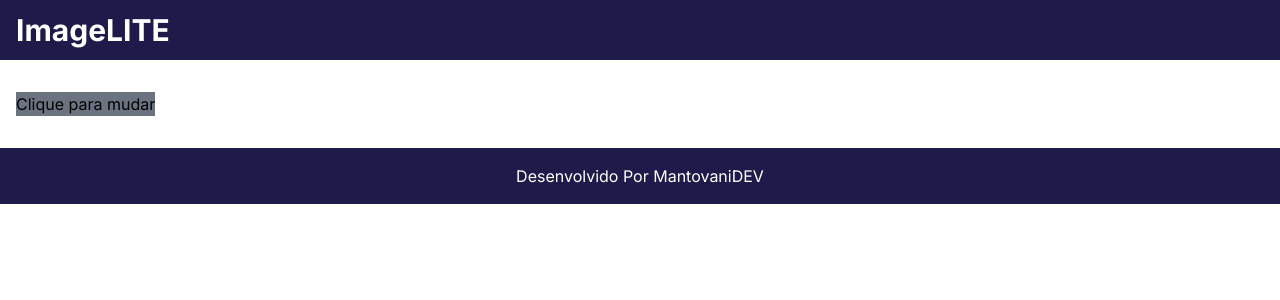
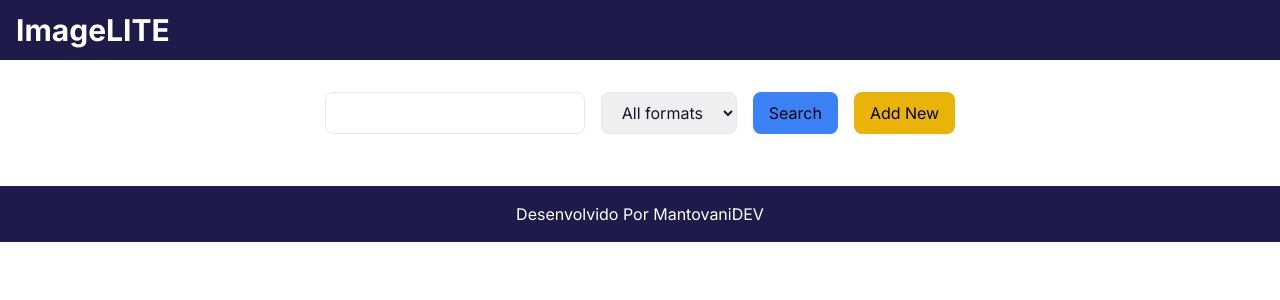
Before and after one commit to CarlosMantovani/spring-reaact, a Next.js app in the folder imagelite/: page /galeria in a window 1280 px wide. Shown: the top 300 px of the page. Built offline with nearby package versions, Linux system fonts and the light colour scheme.

Commit message:
feature: Criando formulario para pesquisa de imagem

```diff
--- a/imagelite/src/app/galeria/page.tsx
+++ b/imagelite/src/app/galeria/page.tsx
@@ -28,7 +28,17 @@
     return(
 
         <Template>
-        <button className='bg-gray-500' onClick={searchImage}>Clique para mudar</button>
+            <section className='flex flex-col items-center justify-center my-5'>
+                <div className='flex space-x-4'>
+                    <input type='text' className='border px-3 py-2 rounded-lg text-gray-900'/>
+                        <select className='border px-4 py-2 rounded-lg text-gray-900'>
+                            <option >All formats</option>
+                        </select>
+                        <button className='bg-blue-500 text-whit px-4 py-2 rounded-lg' onClick={searchImage} >Search</button>
+                        <button className='bg-yellow-500 text-whit px-4 py-2 rounded-lg'>Add New
+                        </button>
+                </div>
+            </section>
             <section className="grid grid-cols-3 gap-8">
 
             {
```
